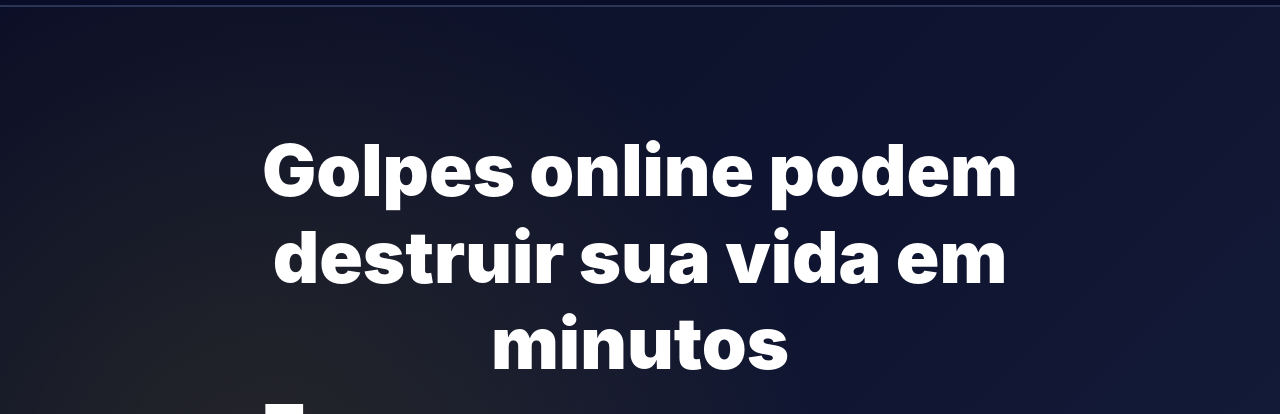
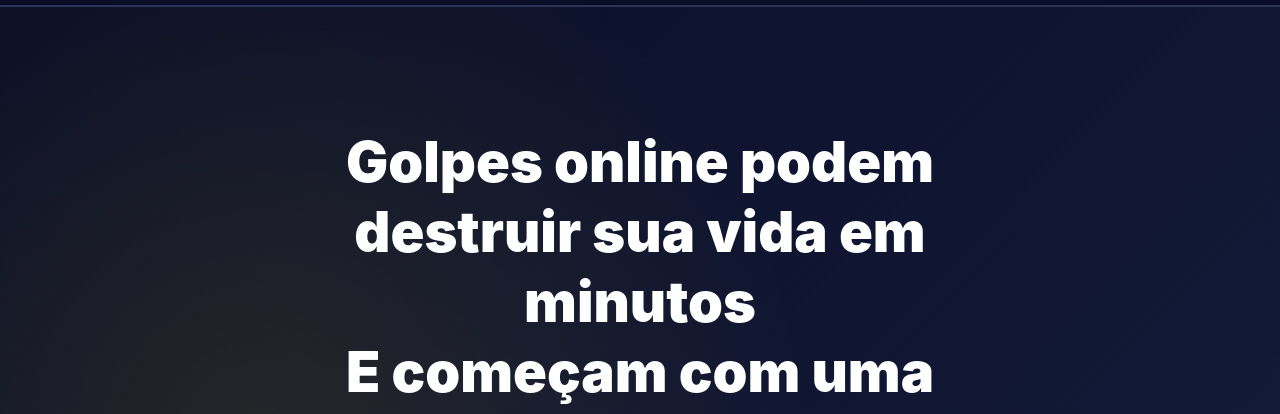
Before and after one commit to sectips/sectips.github.io, a plain HTML site: page index.html in a window 1280 px wide. Shown: the part 65-479 px from the top of the page. Drawn offline with Linux system fonts and the light colour scheme.

Commit message:
Update index.html

```diff
--- a/index.html
+++ b/index.html
@@ -172,13 +172,14 @@
         }
 
         .hero h1 {
-            font-size: clamp(32px, 8vw, 72px);
-            font-weight: 900;
-            line-height: 1.2;
-            margin-bottom: 24px;
-            animation: slideUp 0.8s ease-out;
-        }
-
+    font-size: clamp(28px, 5.5vw, 56px);
+    font-weight: 900;
+    line-height: 1.25;
+    margin-bottom: 20px;
+    max-width: 900px;
+    margin-left: auto;
+    margin-right: auto;
+}
         .hero .highlight {
             display: inline-block;
             margin-top: 12px;
```
